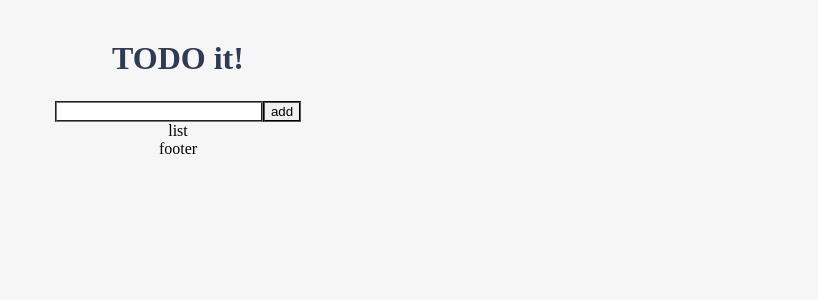
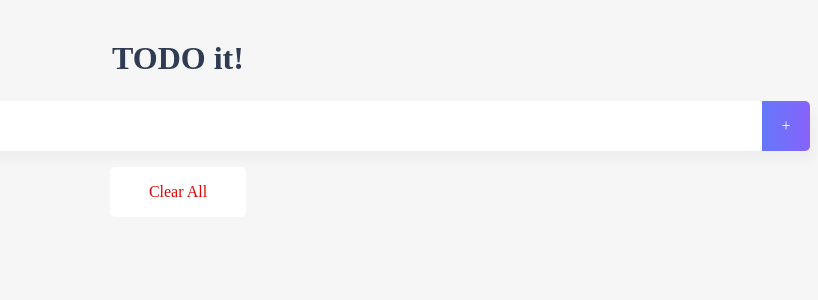
Before and after one commit to miji0317/vue-practice, a Vue app in the folder vue-todo/: page / in a window 1280 px wide. Shown: the top 300 px of the page, without its empty margins (462-1280 px from the left). Built offline with nearby package versions, Linux system fonts and the light colour scheme.

Commit message:
<Vue.js 중급 강좌> - ToDo App 구현

```diff
--- a/vue-todo/src/App.vue
+++ b/vue-todo/src/App.vue
@@ -8,10 +8,10 @@
 </template>
 
 <script>
-import TodoHeader from './components/TodoHeader.vue';
-import TodoInput from './components/TodoInput.vue';
-import TodoList from './components/TodoList.vue';
-import TodoFooter from './components/TodoFooter.vue';
+import TodoHeader from "./components/TodoHeader.vue";
+import TodoInput from "./components/TodoInput.vue";
+import TodoList from "./components/TodoList.vue";
+import TodoFooter from "./components/TodoFooter.vue";
 
 export default {
   components: {
@@ -19,15 +19,15 @@ export default {
     TodoHeader,
     TodoInput,
     TodoList,
-    TodoFooter
-  }
-}
+    TodoFooter,
+  },
+};
 </script>
 
 <style>
 body {
   text-align: center;
-  background-color: #F6F6F6;
+  background-color: #f6f6f6;
 }
 input {
   border-style: groove;
@@ -37,6 +37,10 @@ button {
   border-style: groove;
 }
 .shadow {
-  box-shadow: 5px 10px 10px rgba(0,0,0,0.03);
+  box-shadow: 5px 10px 10px rgba(0, 0, 0, 0.03);
+}
+.btn:hover {
+  cursor: pointer;
+  scale: 1.1;
 }
 </style>
--- a/vue-todo/src/components/TodoFooter.vue
+++ b/vue-todo/src/components/TodoFooter.vue
@@ -1,13 +1,31 @@
 <template>
-  <div>footer</div>
+  <div class="clearAllContainer">
+    <span class="clearAllBtn btn" @click="clearTodo">Clear All</span>
+  </div>
 </template>
 
 <script>
 export default {
-
-}
+  methods: {
+    clearTodo() {
+      // 로컬스토리지 비우기
+      localStorage.clear();
+    },
+  },
+};
 </script>
 
-<style>
-
+<style scoped>
+.clearAllContainer {
+  width: 8.5rem;
+  height: 50px;
+  line-height: 50px;
+  background-color: white;
+  border-radius: 5px;
+  margin: 0 auto;
+}
+.clearAllBtn {
+  color: #e20303;
+  display: block;
+}
 </style>
--- a/vue-todo/src/components/TodoInput.vue
+++ b/vue-todo/src/components/TodoInput.vue
@@ -1,28 +1,55 @@
 <template>
-  <div>
-    <input type="text" v-model="newTodoItem">
-    <button v-on:click="addTodo">add</button>
+  <div class="inputBox shadow">
+    <input type="text" v-model="newTodoItem" v-on:keyup.enter="addTodo" />
+    <span class="addContainer" v-on:click="addTodo"> + </span>
   </div>
 </template>
 
 <script>
 export default {
-  data: function() {
+  data: function () {
     return {
-      newTodoItem: ""
-    }
+      newTodoItem: "",
+    };
   },
   methods: {
-    addTodo: function() {
-      console.log(this.newTodoItem)
-      // 로컬스토리지에 저장 key, value 형태
-      localStorage.setItem(this.newTodoItem, this.newTodoItem);
-      this.newTodoItem = ''; // 초기화
-    }
-  }
-}
+    addTodo: function () {
+      if (this.newTodoItem !== "") {
+        var obj = { completed: false, item: this.newTodoItem };
+        // 로컬스토리지에 저장 key, value 형태
+        // 로컬 스토리지에 저장할 때는 JSON.stringify
+        localStorage.setItem(this.newTodoItem, JSON.stringify(obj));
+        this.clearInput();
+      }
+    },
+    clearInput: function () {
+      // 초기화
+      this.newTodoItem = "";
+    },
+  },
+};
 </script>
 
-<style>
-
+<style scoped>
+input:focus {
+  outline: none;
+}
+.inputBox {
+  background: white;
+  height: 50px;
+  line-height: 50px;
+  border-radius: 5px;
+}
+.inputBox input {
+  border-style: none;
+  font-size: 0.9rem;
+}
+.addContainer {
+  float: right;
+  background: linear-gradient(to right, #6478fb, #8763fb);
+  display: block;
+  width: 3rem;
+  border-radius: 0 5px 5px 0;
+  color: #fff;
+}
 </style>
--- a/vue-todo/src/components/TodoList.vue
+++ b/vue-todo/src/components/TodoList.vue
@@ -1,13 +1,99 @@
 <template>
-  <div>list</div>
+  <div>
+    <ul>
+      <li
+        v-for="(todoItem, index) in todoItems"
+        :key="todoItem.item"
+        class="shadow"
+      >
+        <span
+          class="checkBtn btn"
+          @click="toggleComplete(todoItem, index)"
+          v-bind:class="{ checkBtnCompleted: todoItem.completed }"
+          >✔️</span
+        >
+        <!-- 동적으로 class 부여, todoItem.completed가 true일 때 클래스 바인딩-->
+        <span v-bind:class="{ textCompleted: todoItem.completed }">{{
+          todoItem.item
+        }}</span>
+        <span class="removeBtn btn" @click="removeTodo(todoItem, index)"
+          >🗑️</span
+        >
+      </li>
+    </ul>
+  </div>
 </template>
 
 <script>
 export default {
-
-}
+  data: function () {
+    return {
+      // todo list 목록을 담을 data
+      todoItems: [],
+    };
+  },
+  methods: {
+    removeTodo(todoItem, index) {
+      // localStorage 아이템 삭제
+      localStorage.removeItem(todoItem);
+      this.todoItems.splice(index, 1);
+    },
+    toggleComplete(todoItem) {
+      todoItem.completed = !todoItem.completed;
+      // 로컬스토리지의 completed(완료 여부)를 갱신
+      // 로컬스토리지는 update가 없음. 삭제하고 다시 삽입
+      localStorage.removeItem(todoItem.item);
+      localStorage.setItem(todoItem.item, JSON.stringify(todoItem));
+    },
+  },
+  // 인스턴스가 생성되자 마자 호출되는 라이프사이클 훅
+  created: function () {
+    if (localStorage.length > 0) {
+      for (var i = 0; i < localStorage.length; i++) {
+        // 로컬스토리지의 데이터를 todoItems에 배열로 담음
+        if (localStorage.key(i) !== "loglevel:webpack-dev-server") {
+          // 로컬스토리지에서 꺼낼 때는 JSON.parse
+          this.todoItems.push(
+            JSON.parse(localStorage.getItem(localStorage.key(i)))
+          );
+        }
+      }
+    }
+  },
+};
 </script>
 
-<style>
-
+<style scoped>
+ul {
+  list-style-type: none;
+  padding-left: 0px;
+  margin-top: 0;
+  text-align: left;
+}
+li {
+  display: flex;
+  min-height: 50px;
+  height: 50px;
+  line-height: 50px;
+  margin: 0.5rem 0;
+  padding: 0 0.9rem;
+  background: white;
+  border-radius: 5px;
+}
+.checkBtn {
+  line-height: 45px;
+  color: #62acde;
+  margin-right: 5px;
+}
+.checkBtnCompleted {
+  color: #b3adad;
+}
+.textCompleted {
+  text-decoration: line-through;
+  color: #b3adad;
+}
+.removeBtn {
+  margin-left: auto;
+  color: #de4343;
+}
 </style>
```
Also changed, not shown: 1 other file (tests, documents, lock files or other folders).
